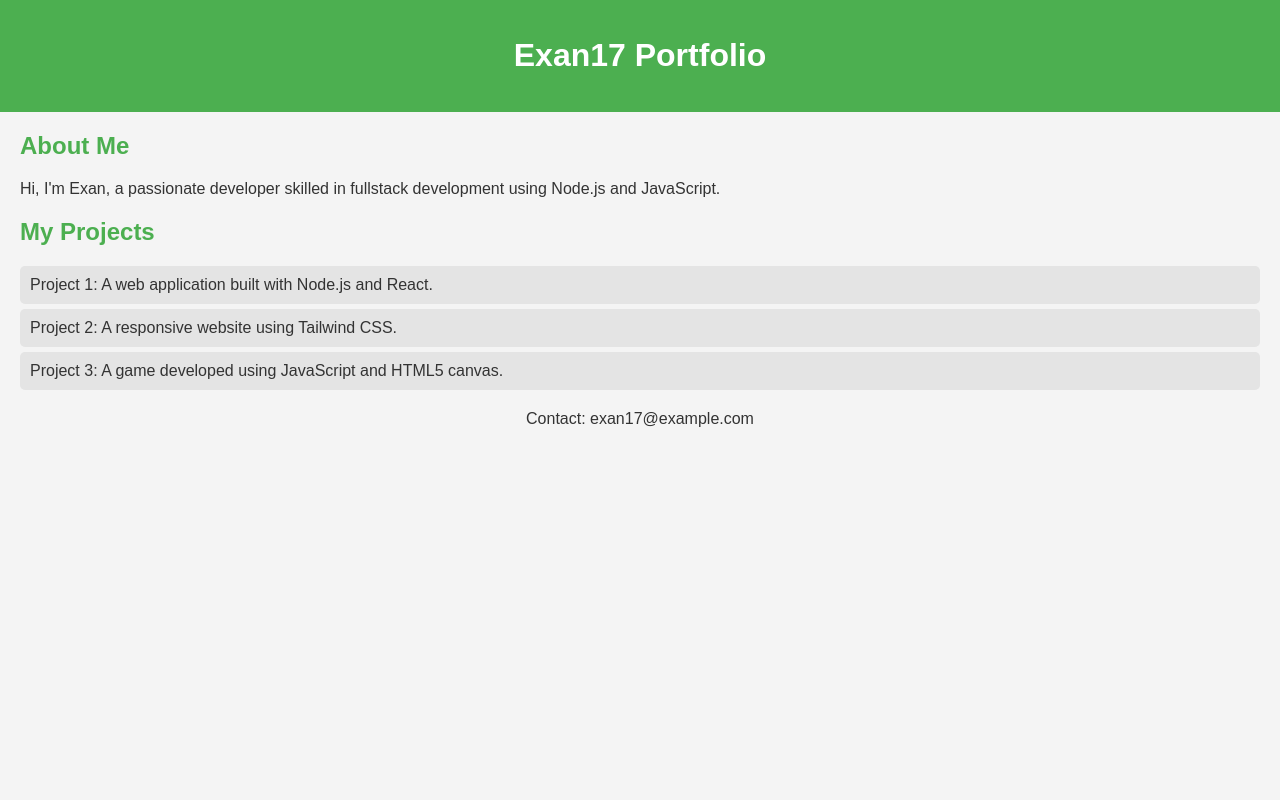
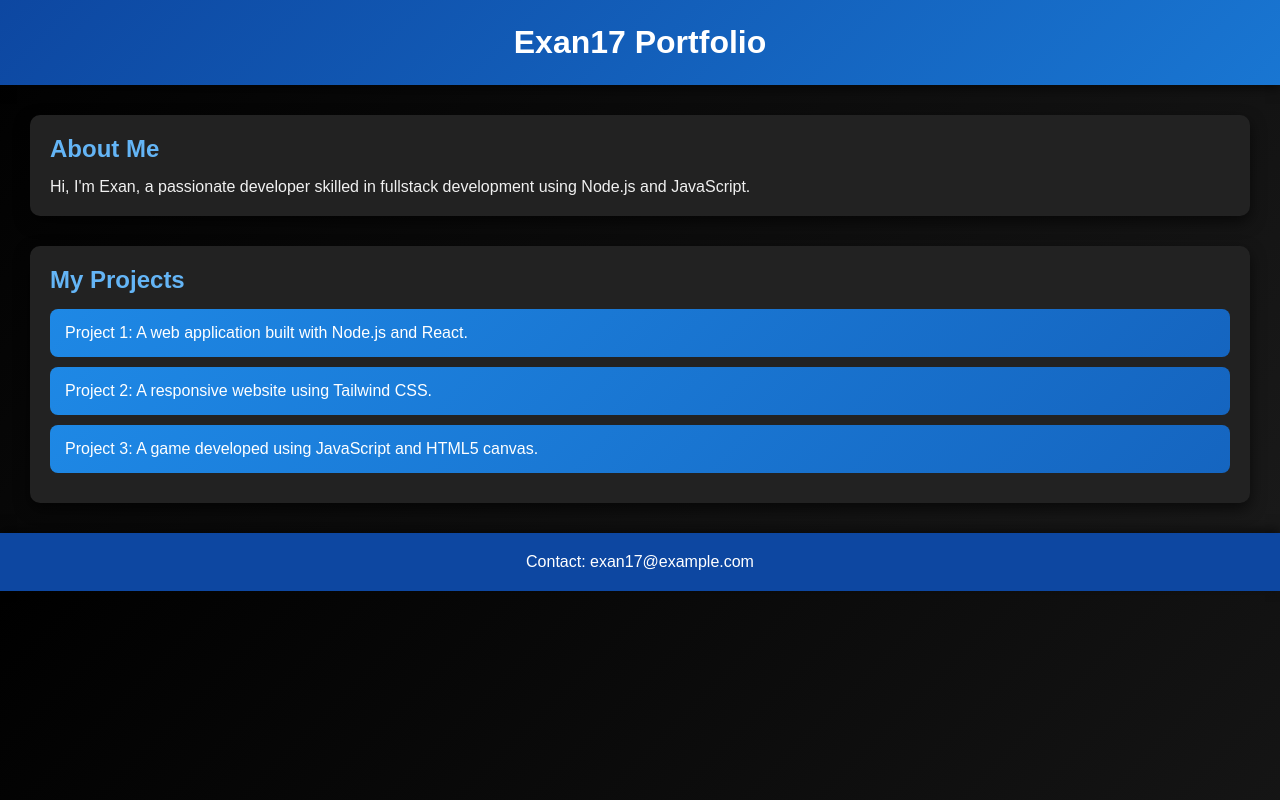
Before and after one commit to Exan17/Exan17, a plain HTML site: page index.html in a window 1280 px wide. Drawn offline with Linux system fonts and the light colour scheme.

Commit message:
Update style.css

```diff
--- a/style.css
+++ b/style.css
@@ -1,39 +1,81 @@
+/* Reset default margin and padding */
+* {
+  margin: 0;
+  padding: 0;
+  box-sizing: border-box;
+}
+
+/* Styling untuk keseluruhan halaman */
 body {
   font-family: Arial, sans-serif;
-  background-color: #f4f4f4;
-  color: #333;
+  background: linear-gradient(135deg, #000000, #1a1a1a); /* Gradiasi warna hitam */
+  color: #f0f0f0; /* Warna teks terang agar kontras dengan latar belakang gelap */
   margin: 0;
   padding: 0;
 }
 
+/* Styling untuk header */
 header {
-  background-color: #4CAF50;
+  background: linear-gradient(135deg, #0d47a1, #1976d2); /* Gradiasi warna biru */
   color: white;
-  padding: 1rem;
+  padding: 1.5rem;
   text-align: center;
+  box-shadow: 0 4px 10px rgba(0, 0, 0, 0.5); /* Efek bayangan untuk tampilan modern */
 }
 
+/* Styling untuk section (tentang dan proyek) */
 section {
-  margin: 20px;
+  margin: 30px;
+  padding: 20px;
+  background-color: #222222; /* Background hitam keabuan */
+  border-radius: 10px;
+  box-shadow: 0 6px 15px rgba(0, 0, 0, 0.6); /* Efek bayangan */
 }
 
+/* Styling untuk judul section */
 h2 {
-  color: #4CAF50;
+  color: #64b5f6; /* Warna biru muda */
+  margin-bottom: 15px;
 }
 
+/* Styling untuk list proyek */
 ul {
   list-style-type: none;
   padding: 0;
 }
 
+/* Styling untuk item proyek */
 ul li {
-  background-color: #e4e4e4;
-  margin: 5px 0;
-  padding: 10px;
-  border-radius: 5px;
+  background: linear-gradient(135deg, #1e88e5, #1565c0); /* Gradasi biru untuk item */
+  color: white;
+  margin: 10px 0;
+  padding: 15px;
+  border-radius: 8px;
+  transition: transform 0.3s ease-in-out; /* Animasi ketika hover */
 }
 
+ul li:hover {
+  transform: scale(1.05); /* Sedikit perbesaran saat hover */
+}
+
+/* Styling untuk footer */
 footer {
   text-align: center;
-  margin: 20px 0;
+  padding: 20px;
+  background-color: #0d47a1; /* Warna biru lebih tua */
+  color: white;
+  margin-top: 30px;
+  box-shadow: 0 -4px 10px rgba(0, 0, 0, 0.5); /* Efek bayangan di atas */
 }
+
+/* Media query untuk tampilan responsif */
+@media (max-width: 768px) {
+  section {
+    margin: 20px;
+    padding: 15px;
+  }
+
+  ul li {
+    padding: 10px;
+  }
+}
```
